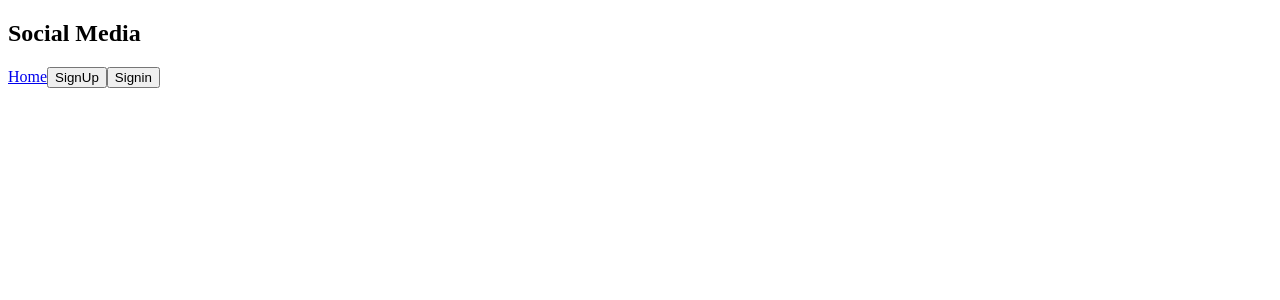
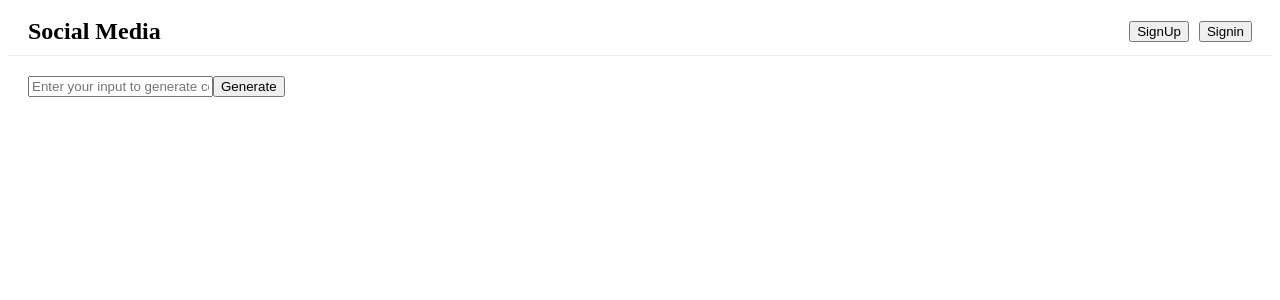
Before and after one commit to Vamsidarling/Practice-projects, a React (Vite) app in the folder route practice/: page /Home in a window 1280 px wide. Shown: the top 300 px of the page. Built offline with nearby package versions, Linux system fonts and the light colour scheme.

Commit message:
again but Done using gemiin

```diff
--- a/route practice/src/GeneareteContent.jsx
+++ b/route practice/src/GeneareteContent.jsx
@@ -1,36 +1,52 @@
-import axios from "axios"
+import axios from "axios";
 import { useState } from "react";
+import { userAuth } from "./AuthContext"; // Import userAuth to check user status
+import { useNavigate, Link } from "react-router-dom"; // Import useNavigate for redirection and Link for navigation
 
-export default function GeneareteContent()
-{
+export default function GeneareteContent() {
+  const { user } = userAuth(); // Get the current user from context
+  const navigate = useNavigate(); // Hook for programmatic navigation
+  const [question, setQuestion] = useState("");
 
-const [question, setQuestion] = useState("");
   const Generate = async (e) => {
+    e.preventDefault();
+
+    // Safeguard: If for some reason this function is called without a user,
+    // (e.g., if UI wasn't updated yet), redirect to signin.
+    if (!user) {
+      alert("Please sign in to generate content."); // Simple prompt
+      // navigate("/Signin"); // Redirect to the sign-in page
+      return; // Stop further execution of the Generate function
+    }
+
     try {
-    e.preventDefault();
-    console.log(question);
+      console.log("Attempting to generate content for question:", question);
       const resp = await axios.post(
         "http://localhost:3000/user/GenerateData",
         { question: question },
         { withCredentials: true }
       );
-    console.log(resp);
-    console.log(resp.data);
-    // Generate content logic her
+      console.log("API Response:", resp);
+      console.log("Generated Data:", resp.data);
+      // TODO: Handle the successful response, e.g., display the generated content
+      // or navigate to a different page if needed.
+      // Example: navigate("/content-display-page");
     } catch (error) {
-    console.log(error);
-    console.log("Failed to generate content");
+      console.error("Error generating content:", error);
+      alert("Failed to generate content. Please try again."); // User-friendly error
     }
+  };
+
   return (
     <>
       <input
         type="text"
-        placeholder="Ener your input to generate teh content "
+        placeholder="Enter your input to generate content"
         value={question}
         onChange={(e) => setQuestion(e.target.value)}
       />
       <button onClick={Generate}>Generate</button>
     </>
+
   );
-};
 }
--- a/route practice/src/Home.jsx
+++ b/route practice/src/Home.jsx
@@ -1,23 +1,16 @@
-import { Link } from "react-router-dom";
-import { userAuth } from "./AuthContext";
+// Link and userAuth are no longer needed here if the local nav is removed
+// import { Link } from "react-router-dom";
+// import { userAuth } from "./AuthContext";
+import GeneareteContent from "./GeneareteContent";
 
 export default function Home() {
-    const {user } = userAuth();
-   // Add more routes and components as needed to create a fully functional social media app.
+  // const { user, logout } = userAuth(); // No longer needed if local nav is removed
+  // Add more routes and components as needed to create a fully functional social media app.
   return (
     <div>
-      <>
-      <nav>
-        <h1>Social Media</h1>
-        <Link to="/Home">Home</Link>
-        {user ? ( <span>Welcome {user.name}</span> | <button onClick={logout}>Logout</button> ) : (
-         <><Link to="/SignUp">
-                          <button>SignUp</button>
-                      </Link><Link to="/Signin">
-                              <button>Signin</button>
-                          </Link></>)}
-        </nav>
-      </>
+      {/* The navigation bar previously here is now handled globally by Layout.jsx */}
+      <GeneareteContent />
+      {/* You can add other Home page specific content below */}
     </div>
-  )
+  );
 }
--- a/route practice/src/Layout.jsx
+++ b/route practice/src/Layout.jsx
@@ -1,38 +1,69 @@
 import { Outlet, Link, useNavigate } from "react-router-dom";
 import { userAuth } from "./AuthContext";
-import Home from "./Home";
 
+// Home import is not used directly in Layout's JSX, can be removed
+// import Home from "./Home";
 export default function Layout() {
   const { user, logout } = userAuth();
   const navigate = useNavigate();
 
   const handleLogout = () => {
     logout();
-        navigate('/Home');
-    }
+    navigate("/Home");
+  };
 
   return (
     <>
-            <header>
+      <header
+        style={{
+          display: "flex",
+          justifyContent: "space-between",
+          alignItems: "center",
+          padding: "10px 20px",
+          borderBottom: "1px solid #eee",
+          marginBottom: "20px",
+        }}
+      >
+        <div>
+          {/*
+            The <navigate> tag was incorrect. Use <Link> from react-router-dom.
+            To make it look like text, style the Link component itself.
+          */}
+          <Link to="/Home" style={{ textDecoration: 'none', color: 'inherit' }}>
+            {/* <button>Home</button> */}
+            {/* 'navistyle' was a typo, it should be 'style'. */}
+            <h1 style={{ margin: 0, fontSize: "1.5em" }}>Social Media</h1>
+          </Link>
+        </div>
+        <nav>
+          {/* style={{ display: 'flex', alignItems: 'center' }} */}
+          {/* <Link to="/Home" style={{ marginRight: '15px' }}>
+                        <button>Home</button>
+                    </Link> */}
           {user ? (
-                    <div>
-                        <span style={{ marginRight: '10px' }}>Welcome, {user.name}</span>
-                        <button onClick={handleLogout} style={{ padding: '5px 10px' }}>Logout</button>
-                    </div>
+            <>
+              <span style={{ marginRight: "15px" }}>Welcome, {user.name}</span>
+              <button onClick={handleLogout} style={{ padding: "5px 10px" }}>
+                Logout
+              </button>
+            </>
           ) : (
             <>
-                        {/* <Link to="SignUp">
+              <Link to="/SignUp" style={{ marginRight: "10px" }}>
                 <button>SignUp</button>
               </Link>
-                        <span>This is in the header</span>
-                        <Link to="Signin">
+              <Link to="/Signin">
                 <button>Signin</button>
-                        </Link> */}
+              </Link>
             </>
           )}
+        </nav>
       </header>
-
+      <main style={{ padding: "0 20px" }}>
+        {" "}
+        {/* Added padding to main content area */}
         <Outlet />
+      </main>
     </>
   );
 }
--- a/route practice/src/SignUp.jsx
+++ b/route practice/src/SignUp.jsx
@@ -23,7 +23,7 @@ export default function SignUp() {
                 lname,
             });
             login({ name, email });
-            navigate("/");
+            navigate("/signin");
             console.log(res.data);
         } catch (error) {
             console.log(error);
--- a/route practice/src/Signin.jsx
+++ b/route practice/src/Signin.jsx
@@ -24,7 +24,7 @@ export default function Signin() {
         email: email,
       });
       // console.log(res.data);
-      navigate("/Details"); // Redirect to home page after successful login
+      navigate("/Home"); // Redirect to home page after successful login
     } catch (error) {
       console.log(error);
     }
```
Also changed, not shown: route practice/src/AppRoutes.jsx (+13 -11 lines). Lines whose indentation alone changed are shown as unchanged.
